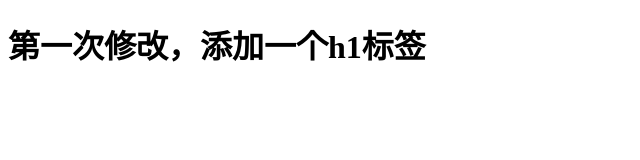
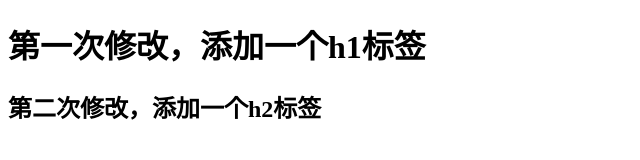
Before and after one commit to wangxinxin0215/test_git, a plain HTML site: page index.html in a window 1280 px wide. Shown: the whole page, without its empty margins (0-640 px from the left). Drawn offline with Linux system fonts and the light colour scheme.

```diff
--- a/index.html
+++ b/index.html
@@ -8,6 +8,7 @@
 </head>
 <body>
     <h1>第一次修改，添加一个h1标签</h1>
+    <h2>第二次修改，添加一个h2标签</h2>
 </body>
 
 </html>
```
